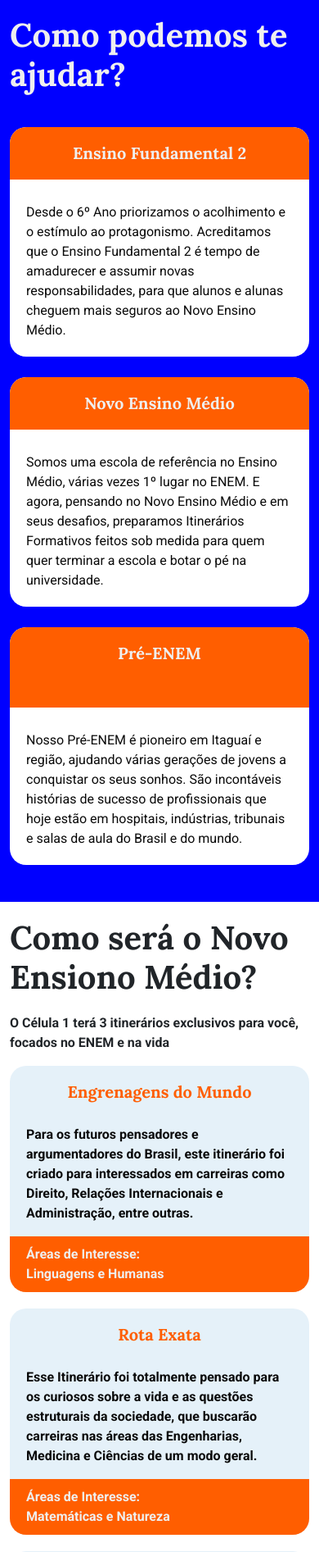
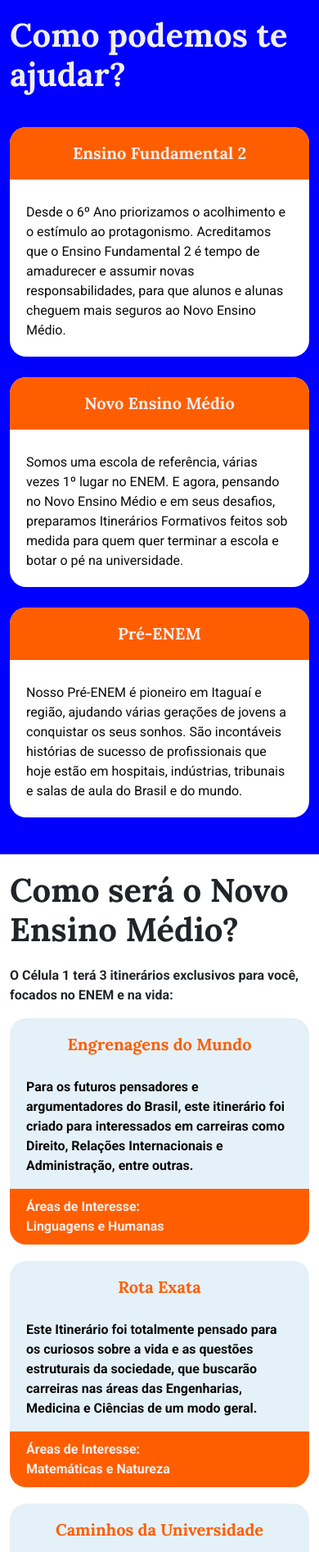
Before and after one commit to yamatopotter/celula1, a PHP site: page / in a window 390 px wide. Shown: the part 2860-4753 px from the top of the page at 82% size. Run offline with PHP 8.4, Linux system fonts and the light colour scheme; some libraries are stand-ins or nearby versions.

Commit message:
fix: Correções no texto e css

```diff
--- a/assets/css/style.css
+++ b/assets/css/style.css
@@ -382,6 +382,11 @@
   color: #0095DA;
 }
 
+.cto-2 {
+  background: url("../img/dots.svg");
+  background-size: 30px 30px;
+}
+
 .cto-2 .card {
   background-color: #FFE885;
   padding: 40px;
@@ -592,6 +597,12 @@
   .classes .card {
     margin-bottom: 25px;
   }
+  .classes .card .pre-enem {
+    height: initial;
+  }
+  .ensino-fundamental-2 .card {
+    margin-bottom: 0;
+  }
   .depoimentos iframe {
     width: 100%;
     height: 240px;
@@ -635,6 +646,9 @@
   .cto-1 .card .card-title {
     font-size: 1.75rem !important;
   }
+  .cto-2 .card {
+    margin-bottom: 0;
+  }
   .cto-3 ul {
     font-size: 1.25rem;
   }
--- a/assets/css/style.scss
+++ b/assets/css/style.scss
@@ -354,6 +354,8 @@
 }
 
 .cto-2{
+    background:  url("../img/dots.svg");
+    background-size: 30px 30px;
     .card{
         background-color: #FFE885;
         padding: 40px;
@@ -565,6 +567,14 @@
         }
         .card{
             margin-bottom: 25px;
+            .pre-enem{
+                height: initial;
+            }
+        }
+    }
+    .ensino-fundamental-2{
+        .card{
+            margin-bottom: 0
         }
     }
 
@@ -625,6 +635,12 @@
         }
     }
 
+    .cto-2{
+        .card{
+            margin-bottom:0;
+        }
+    }
+
     .cto-3{
         ul{
             font-size: 1.25rem;
--- a/index.html
+++ b/index.html
@@ -98,7 +98,7 @@
                 <div class="row">
                     <div class="col-12 col-md-6 space-between">
                         <h1>Venha para a escola Nº1 do ENEM na região.</h1>
-                        <p>Do 6º ano ao <span class="underline">Novo</span> Ensino Médio somos referência em aprendizado</p>
+                        <p>Do 6º ano Fundamental ao <span class="underline">Novo</span> Ensino Médio somos referência em aprendizado</p>
 
                         <a onclick="return gtag_report_conversion('https://docs.google.com/forms/d/e/1FAIpQLScnrSAhAMZLmeknar3ZdvpaMqnK5A9AizgwhSg_OShSNU4hoA/viewform');" href="https://docs.google.com/forms/d/e/1FAIpQLScnrSAhAMZLmeknar3ZdvpaMqnK5A9AizgwhSg_OShSNU4hoA/viewform"
                             class="btn btn-lg" id="cta1">quero saber mais</a>
@@ -161,7 +161,7 @@
         <section class="qualidade">
             <div class="container">
                 <div class="row">
-                    <h1>Porque o Célula 1 é líder no ENEM?</h1>
+                    <h1>Por que o Célula 1 é líder no ENEM?</h1>
                     <div class="col-12 col-md-6 col-lg-4">
                         <img src="assets/img/experiencia-acumulada.jpg" alt="Experiencia acumulada" class="icon">
                         <h2>Experiência Acumulada</h2>
@@ -219,7 +219,7 @@
                     <div class="col-12 col-md-4 d-flex">
                         <div class="card">
                             <h2 class="card-title">Novo Ensino Médio</h2>
-                            <p class="card-text">Somos uma escola de referência no Ensino Médio, várias vezes 1º lugar no ENEM. E agora, pensando no Novo Ensino Médio e em seus desafios, preparamos Itinerários Formativos feitos sob medida para quem quer terminar a escola e botar o pé na universidade.</p>
+                            <p class="card-text">Somos uma escola de referência, várias vezes 1º lugar no ENEM. E agora, pensando no Novo Ensino Médio e em seus desafios, preparamos Itinerários Formativos feitos sob medida para quem quer terminar a escola e botar o pé na universidade.</p>
                         </div>
                     </div>
                     <div class="col-12 col-md-4 d-flex">
@@ -238,8 +238,8 @@
         <section class="novo-ensino-medio">
             <div class="container">
                 <div class="row">
-                    <h1>Como será o Novo Ensiono Médio?</h1>
-                    <p class="descricao-ensino-medio">O Célula 1 terá 3 itinerários exclusivos para você, focados no ENEM e na vida</p>
+                    <h1>Como será o Novo Ensino Médio?</h1>
+                    <p class="descricao-ensino-medio">O Célula 1 terá 3 itinerários exclusivos para você, focados no ENEM e na vida:</p>
                     <div class="col-12 col-md-4 d-flex">
                         <div class="card">
                             <h2 class="card-title">Engrenagens do Mundo</h2>
@@ -254,7 +254,7 @@
                     <div class="col-12 col-md-4 d-flex">
                         <div class="card">
                             <h2 class="card-title">Rota Exata</h2>
-                            <p class="card-text">Esse Itinerário foi totalmente pensado para os curiosos sobre a vida e as questões estruturais da sociedade, que buscarão carreiras nas áreas das Engenharias, Medicina e Ciências de um modo geral.</p>
+                            <p class="card-text">Este Itinerário foi totalmente pensado para os curiosos sobre a vida e as questões estruturais da sociedade, que buscarão carreiras nas áreas das Engenharias, Medicina e Ciências de um modo geral.</p>
                             <div class="card-extra-info">
                                 <p>Áreas de Interesse:</p>
                                 <p>Matemáticas e Natureza</p>
@@ -466,12 +466,9 @@
                     <div class="col-12">
                         <h1>Você é do tamanho dos seus sonhos:</h1>
                         <ul>
-                            <li>Se você sonha com seu filho ou filha crescendo em autonomia e próximo à natureza, o
-                                lugar é aqui.</li>
-                            <li>Se você sonha com seu filho ou filha terminando a escola já com o pé na universidade,
-                                este é o lugar.</li>
-                            <li>Se você acredita no potencial do seu filho ou filha e procura uma escola de excelência,
-                                sua busca acabou.</li>
+                            <li>Se você sonha em aprender com autonomia e próximo à natureza, o lugar é aqui.</li>
+                            <li>Se você sonha em terminar o Ensino Médio e passar no ENEM, este é o lugar.</li>
+                            <li>Se você sonha com uma escola de referência pertinho de você, a busca acabou.</li>
                         </ul>
 
                         <div class="attention">
@@ -487,7 +484,7 @@
             <div class="container">
                 <div class="row">
                     <div class="col-12">
-                        <h1>Fale agora conosco e ganhe um presente especial de boas vindas no ato da matrícula!</h1>
+                        <h1>Fale agora conosco e ganhe um presente de boas vindas no ato da matrícula!</h1>
                         <a onclick="return gtag_report_conversion('https://api.whatsapp.com/send?phone=5521969679838&text=Ol%C3%A1%20C%C3%A9lula%201,%20gostaria%20de%20mais%20informa%C3%A7%C3%B5es%20sobre%20a%20escola.');" href="https://api.whatsapp.com/send?phone=5521969679838&text=Ol%C3%A1%20C%C3%A9lula%201,%20gostaria%20de%20mais%20informa%C3%A7%C3%B5es%20sobre%20a%20escola."
                             class="btn btn-lg whatsapp" id="cta5">Fale agora <img src="./assets/img/whatsapp.png"
                                 alt="ícone do whatsapp"></a>
```
Also changed, not shown: 1 other file.
